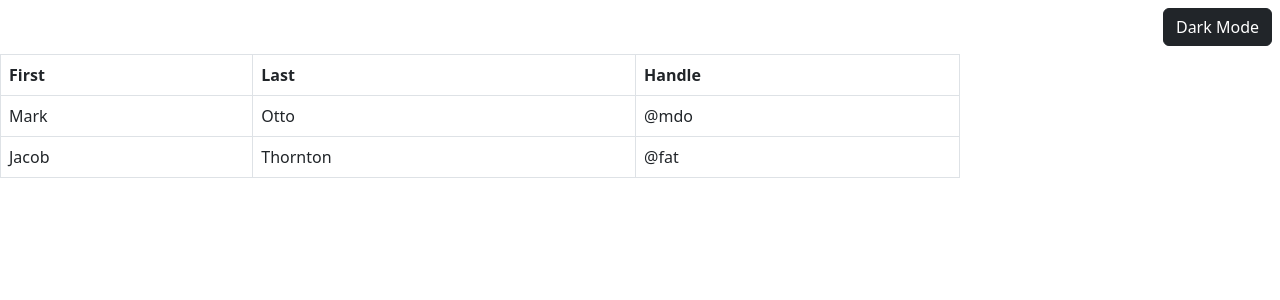
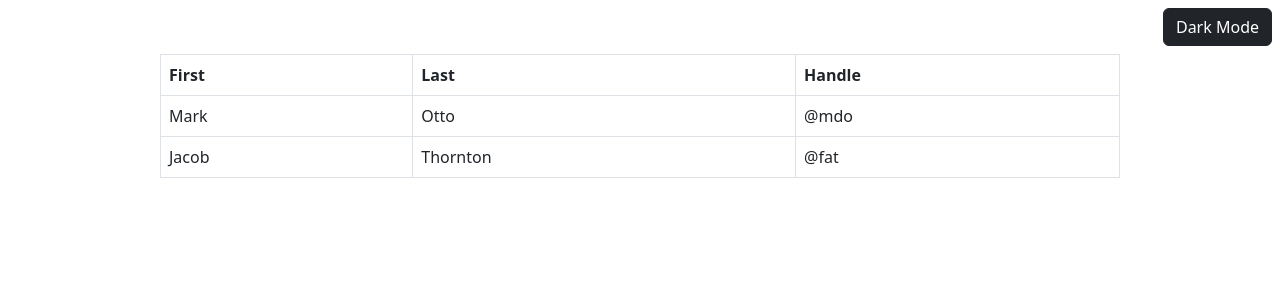
Before and after one commit to Mohamed-Nasr7/posts-darkmode, a React (Create React App) app: page / in a window 1280 px wide. Shown: the top 300 px of the page. Built offline with nearby package versions, Linux system fonts and the light colour scheme; no server answers.

Commit message:
Add m-auto class to the table element

```diff
--- a/src/components/Posts.tsx
+++ b/src/components/Posts.tsx
@@ -26,7 +26,7 @@ const Posts = () => {
   }, []);
 
   return (
-    <table className='table table-hover table-bordered w-75'>
+    <table className='table table-hover table-bordered w-75 m-auto'>
       <thead>
         <tr>
           <th scope='col'>First</th>
```
